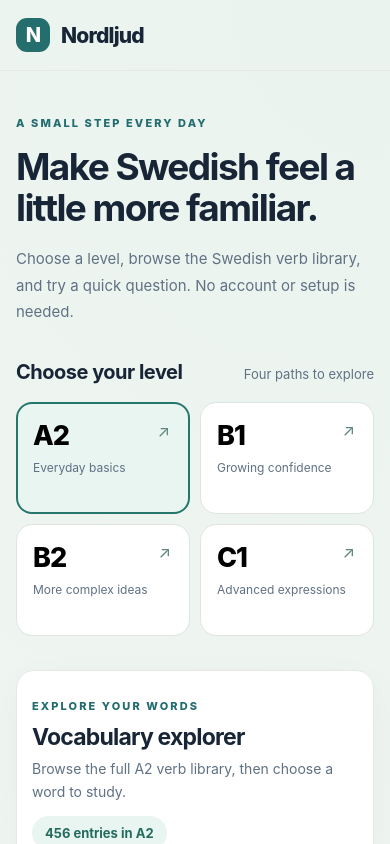
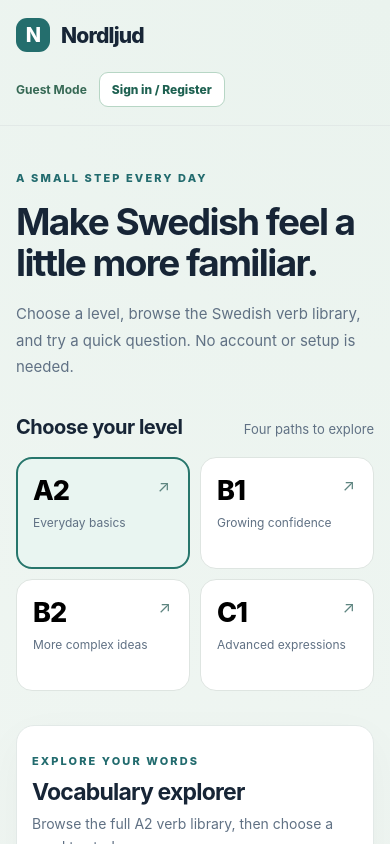
Before and after one commit to alikhalessi/nordljud-swcon2627-r2, a Next.js app: page / in a window 390 px wide. Shown: the top 844 px of the page. Built offline with nearby package versions, Linux system fonts and the light colour scheme; no server answers.

Commit message:
vibe V-005: integrate optional auth in header and pin Supabase JS dependency

```diff
--- a/app/globals.css
+++ b/app/globals.css
@@ -208,3 +208,38 @@ footer { display:flex; justify-content:space-between; gap:14px; color:#7d8a8b; m
 }
 .vocabulary-photo-filter input { width:17px; height:17px; accent-color:#267054; cursor:pointer; flex:none; }
 .vocabulary-photo-filter strong { color:#477e5f; }
+
+/* V-005 optional authentication UI; all learning remains usable as guest. */
+.header-tools { display:flex; align-items:center; gap:18px; }
+.nordljud-auth { position:relative; text-align:right; max-width:100%; }
+.auth-status-row { display:flex; align-items:center; gap:12px; justify-content:flex-end; flex-wrap:wrap; }
+.auth-identity { font-size:12px; font-weight:700; color:#376955; overflow-wrap:anywhere; }
+.auth-header-action { border:1px solid #b7d6c5; color:#1e6151; background:#fff; border-radius:9px; padding:9px 12px; font-size:12px; font-weight:800; }
+.auth-header-action:hover { background:#edf8f1; }
+.auth-drawer { position:absolute; z-index:20; top:calc(100% + 15px); right:0; width:min(360px,calc(100vw - 32px)); text-align:left; background:#fff; padding:20px; border:1px solid #d6e5dd; border-radius:16px; box-shadow:0 22px 55px rgba(12,55,42,.18); }
+.auth-mode-tabs { display:flex; gap:7px; margin-bottom:12px; }
+.auth-mode-tabs button { flex:1; border:1px solid #b7d6c5; background:#f4faf5; color:#286350; padding:9px; font-weight:750; border-radius:9px; font-size:13px; }
+.auth-mode-tabs button[aria-pressed="true"] { background:#246f59; color:#fff; }
+.auth-context { color:#63796d; font-size:12px; line-height:1.6; margin:12px 0; }
+.auth-form { display:flex; flex-direction:column; gap:8px; }
+.auth-form label { font-size:12px; font-weight:750; color:#285c47; margin-top:4px; }
+.auth-form input { width:100%; min-height:42px; padding:10px 12px; border:1px solid #c4d9cb; border-radius:9px; background:white; color:#193c2d; font-size:14px; }
+.auth-submit,.auth-google { display:block; width:100%; min-height:43px; border:1px solid #21634f; border-radius:9px; background:#246f59; color:white; font-size:13px; font-weight:800; margin-top:9px; padding:9px 12px; }
+.auth-google { color:#245d4b; background:#f4fbf6; border-color:#afcfb9; }
+.auth-divider { display:flex; align-items:center; gap:10px; font-size:12px; color:#698274; margin-top:11px; }
+.auth-divider::before,.auth-divider::after { content:""; height:1px; background:#d6e5db; flex:1; }
+.auth-submit:disabled,.auth-google:disabled,.auth-header-action:disabled { opacity:.6; cursor:wait; }
+.auth-guest { border:0; background:none; color:#276650; font-size:13px; text-decoration:underline; font-weight:750; padding:10px 0 0; }
+.auth-info { color:#386c52; font-size:12px; line-height:1.5; overflow-wrap:anywhere; }
+.auth-error { background:#fff0eb; border-radius:7px; padding:9px; color:#8d4332; font-size:12px; line-height:1.5; overflow-wrap:anywhere; }
+@media (max-width:810px) {
+ .site-header { flex-wrap:wrap; }
+ .header-tools { flex-wrap:wrap; justify-content:flex-end; gap:10px; }
+ .header-note { display:none; }
+}
+@media (max-width:540px) {
+ .site-header { align-items:flex-start; }
+ .header-tools { width:100%; justify-content:flex-start; }
+ .nordljud-auth,.auth-status-row { text-align:left; justify-content:flex-start; }
+ .auth-drawer { left:0; right:auto; }
+}
--- a/app/learning-app.tsx
+++ b/app/learning-app.tsx
@@ -2,6 +2,7 @@
 
 import { useState } from "react";
 import VocabularyExplorer from "./vocabulary-explorer";
+import AuthControls from "./auth-controls";
 
 export type Level = "A2" | "B1" | "B2" | "C1";
 
@@ -72,7 +73,10 @@ export default function LearningApp({ lessons }: { lessons: Lesson[] }) {
           <span className="brand-symbol" aria-hidden="true">N</span>
           <span>Nordljud</span>
         </div>
-        <span className="header-note">Learn Swedish, one step at a time</span>
+        <div className="header-tools">
+          <span className="header-note">Learn Swedish, one step at a time</span>
+          <AuthControls />
+        </div>
       </header>
 
       <main className="shell">
--- a/package.json
+++ b/package.json
@@ -15,7 +15,8 @@
   "dependencies": {
     "next": "15.5.28",
     "react": "19.2.9",
-    "react-dom": "19.2.9"
+    "react-dom": "19.2.9",
+    "@supabase/supabase-js": "2.118.0"
   },
   "devDependencies": {
     "@types/node": "22.19.0",
```
